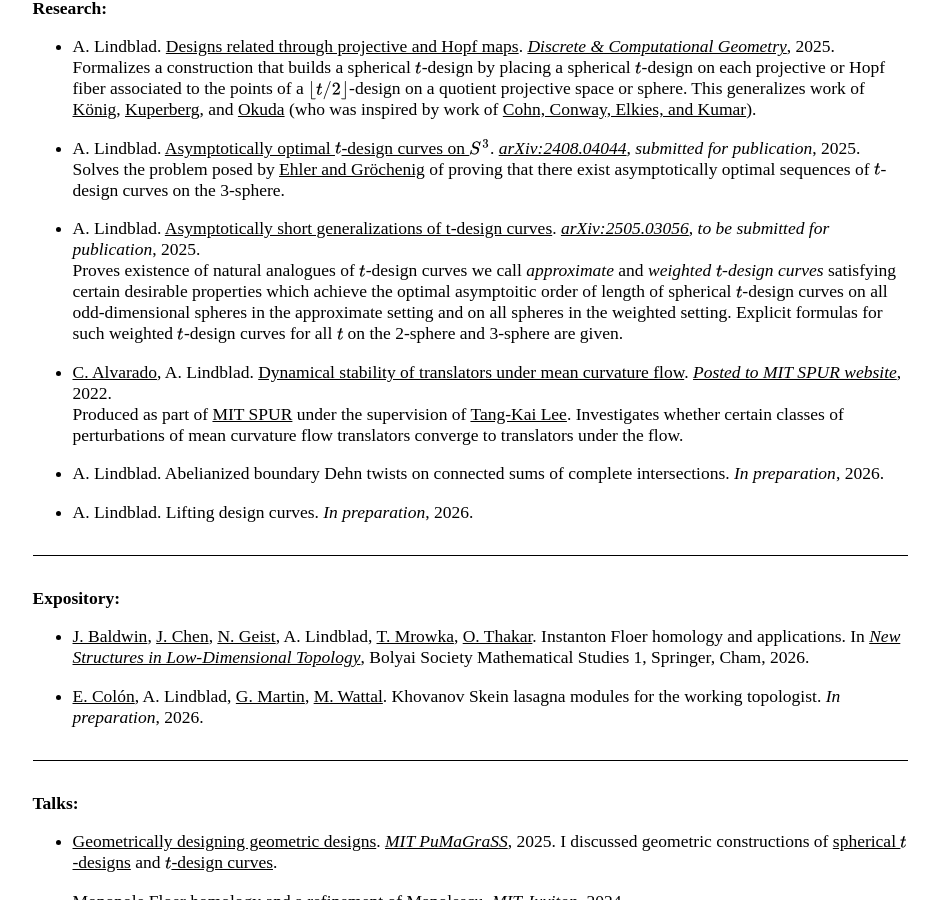
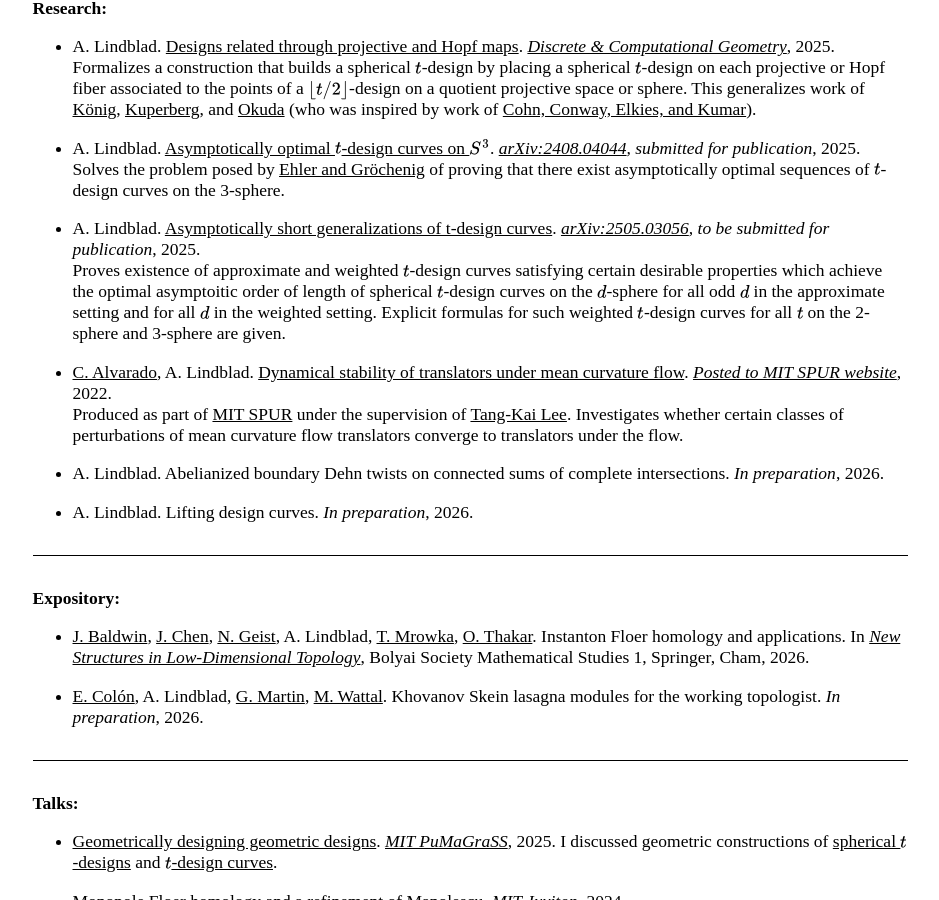
Before and after one commit to AyodejiLindblad/AyodejiLindblad.github.io, a Jekyll site: the page built from index.md, in a window 1280 px wide and 900 px high, scrolled down 617 px. Shown: the whole window, without its empty margins (170-1109 px from the left). Built offline with Jekyll 4.4.1, drawn with Linux system fonts in a browser that asks for light colours; some web fonts are replaced.

Commit message:
Shortened description a bit

```diff
--- a/index.md
+++ b/index.md
@@ -45,7 +45,7 @@ I'm a third-year PhD student of [Tom Mrowka](https://math.mit.edu/~mrowka/) at [
     Solves the problem posed by [Ehler and Gröchenig](https://www.cambridge.org/core/journals/forum-of-mathematics-sigma/article/tdesign-curves-and-mobile-sampling-on-the-sphere/3876FD22A0D8BC17B9F2207F53142466) of proving that there exist asymptotically optimal sequences of $t$\-design curves on the 3-sphere.
 
 * A. Lindblad. [Asymptotically short generalizations of t\-design curves](resources/pdfs/Asymptotically%20short%20generalizations%20of%20t-design%20curves.pdf). *[arXiv:2505.03056](https://arxiv.org/abs/2505.03056), to be submitted for publication*, 2025.
-    Proves existence of natural analogues of $t$-design curves we call *approximate* and *weighted $t$-design curves* satisfying certain desirable properties which achieve the optimal asymptoitic order of length of spherical $t$-design curves on all odd-dimensional spheres in the approximate setting and on all spheres in the weighted setting. Explicit formulas for such weighted $t$\-design curves for all $t$ on the 2-sphere and 3-sphere are given.
+    Proves existence of approximate and weighted $t$-design curves satisfying certain desirable properties which achieve the optimal asymptoitic order of length of spherical $t$-design curves on the $d$-sphere for all odd $d$ in the approximate setting and for all $d$ in the weighted setting. Explicit formulas for such weighted $t$\-design curves for all $t$ on the 2-sphere and 3-sphere are given.
 
 * [C. Alvarado](https://alvarado-alvarez.github.io/), A. Lindblad. [Dynamical stability of translators under mean curvature flow](https://math.mit.edu/research/undergraduate/spur/documents/2022/Alvarado_Linblad.pdf). *[Posted to MIT SPUR website](https://math.mit.edu/research/undergraduate/spur/past-projects.html)*, 2022.
     Produced as part of [MIT SPUR](https://math.mit.edu/research/undergraduate/spur/) under the supervision of [Tang-Kai Lee](https://www.math.columbia.edu/~leetk/). Investigates whether certain classes of perturbations of mean curvature flow translators converge to translators under the flow.
```
